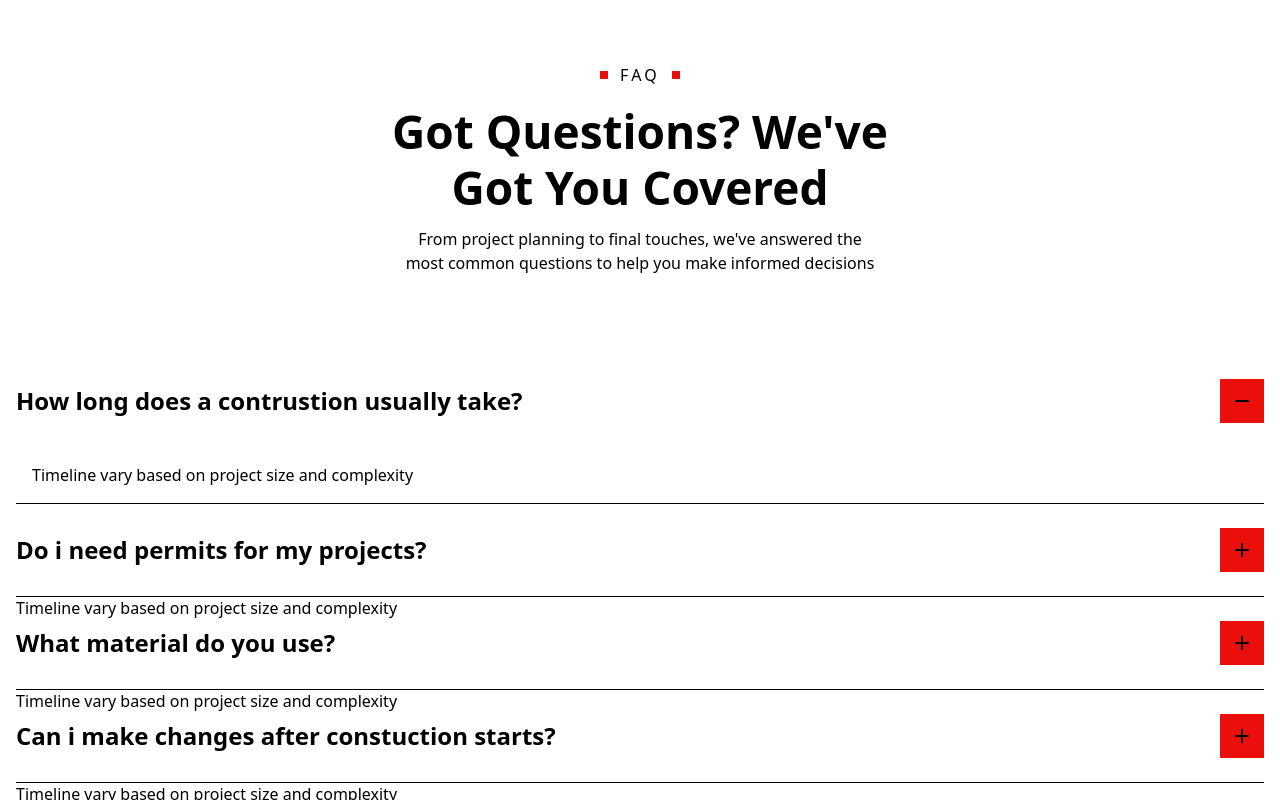
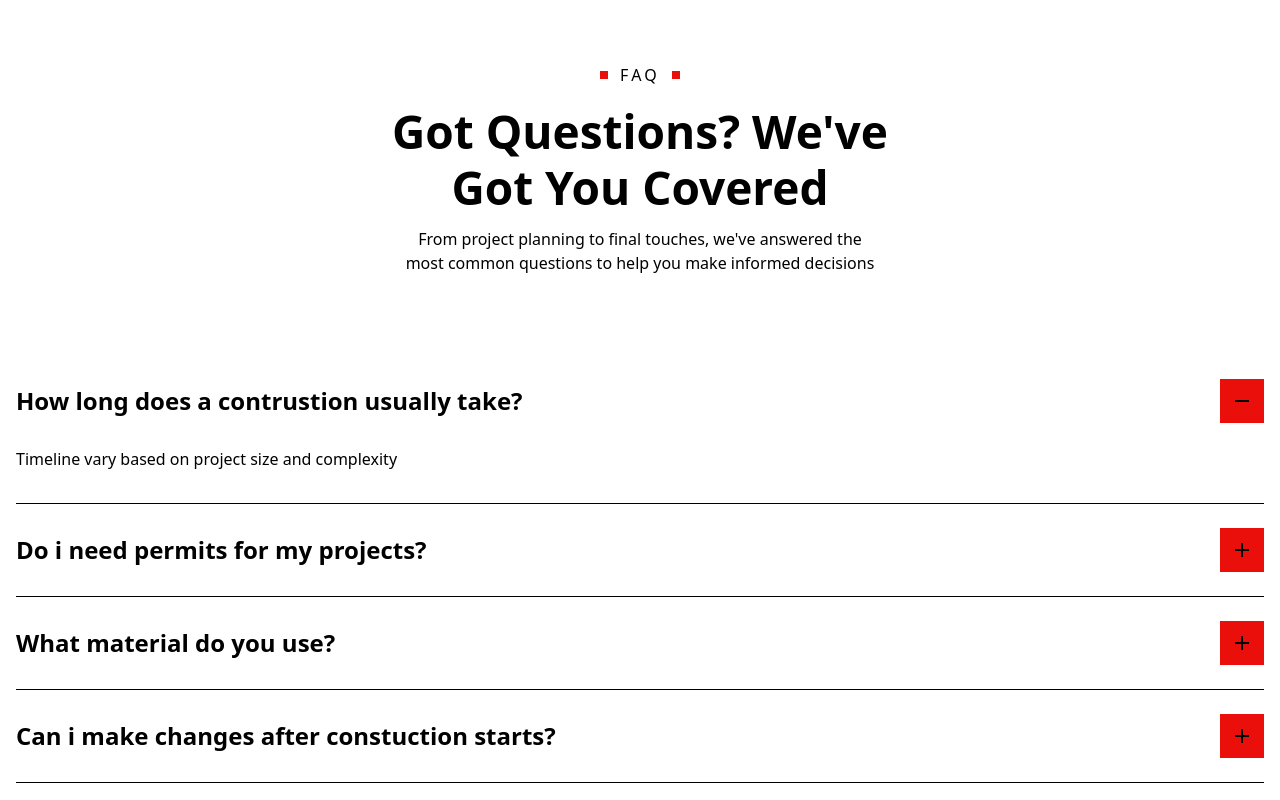
Before and after one commit to Sam-Rytech/de-alice-New, a Next.js app: page / in a window 1280 px wide. Both pictures are taken after a click on the button 1242 px from the left and 2908 px from the top of the page. Shown: the part 2508-3308 px from the top of the page. Built offline with nearby package versions, Linux system fonts and the light colour scheme.

Commit message:
Finished FAQ

```diff
--- a/app/page.jsx
+++ b/app/page.jsx
@@ -55,6 +55,10 @@ const Home = () => {
       <Services />
       <Contact />
       <Footer />
+
+      {/* temp div */}
+
+      <div className="j-[1000px]"></div>
     </div>
   );
 };
--- a/components/Contact.jsx
+++ b/components/Contact.jsx
@@ -1,6 +1,6 @@
 const Contact = () => {
   return (
-    <div id="contact" className="h-screen bg-yellow-100">contact</div>
+    <div id="contact" className="pt-16 xl:pt-32">contact</div>
   )
 }
 
--- a/components/Faq.jsx
+++ b/components/Faq.jsx
@@ -55,13 +55,13 @@ const Faq = () => {
           </p>
         </div>
         {/* faq items */}
-        <ul>
+        <ul className='w-full flex flex-col'>
           {faqItemData.map((item, index) => {
             return (
               <li key={index}>
-                <FaqItem title={item.title} description={item.description}/>
+                <FaqItem title={item.title} description={item.description} />
               </li>
-            )
+            );
           })}
         </ul>
       </div>
--- a/components/FaqItem.jsx
+++ b/components/FaqItem.jsx
@@ -1,5 +1,5 @@
-import React, { useState } from 'react';
-import { RiSubtractFill, RiAddFill } from 'react-icons/ri';
+import React, { useState } from 'react'
+import { RiSubtractFill, RiAddFill } from 'react-icons/ri'
 
 const FaqItem = ({ title, description }) => {
   const [isOpen, setIsOpen] = useState(false)
@@ -14,12 +14,14 @@ const FaqItem = ({ title, description }) => {
         >
           {isOpen ? (
             <RiSubtractFill
-                            className={`text-black text-2xl transition-opacity duration-700 ${isOpen ? 'opacity-100' : 'opacity-0'
+              className={`text-black text-2xl transition-opacity duration-700 ${
+                isOpen ? 'opacity-100' : 'opacity-0'
               }`}
             />
           ) : (
             <RiAddFill
-                            className={`text-black text-2xl transition-opacity duration-700 ${isOpen ? 'opacity-0' : 'opacity-100'
+              className={`text-black text-2xl transition-opacity duration-700 ${
+                isOpen ? 'opacity-0' : 'opacity-100'
               }`}
             />
           )}
@@ -28,15 +30,16 @@ const FaqItem = ({ title, description }) => {
 
       {/* description */}
       <div
-                className={`${isOpen
-                    ? 'max-h-[200px] opacity-100 p-[16px] transition-all duration-500 ease-in-out'
-                    : 'max-h-0 opacity-100 p-0 transition-all duration-300 ease-in-out'
+        className={`${
+          isOpen
+            ? 'max-h-[200px] opacity-100 transition-all duration-500 ease-in-out'
+            : 'max-h-0 opacity-0 transition-all duration-300 ease-in-out overflow-hidden'
         }`}
       >
-                <p>{description}</p>
+        <p className="pb-8 flex items-center max-w-[860px]">{description}</p>
       </div>
     </div>
-    );
-};
+  )
+}
 
 export default FaqItem
```
Lines whose indentation alone changed are shown as unchanged.
